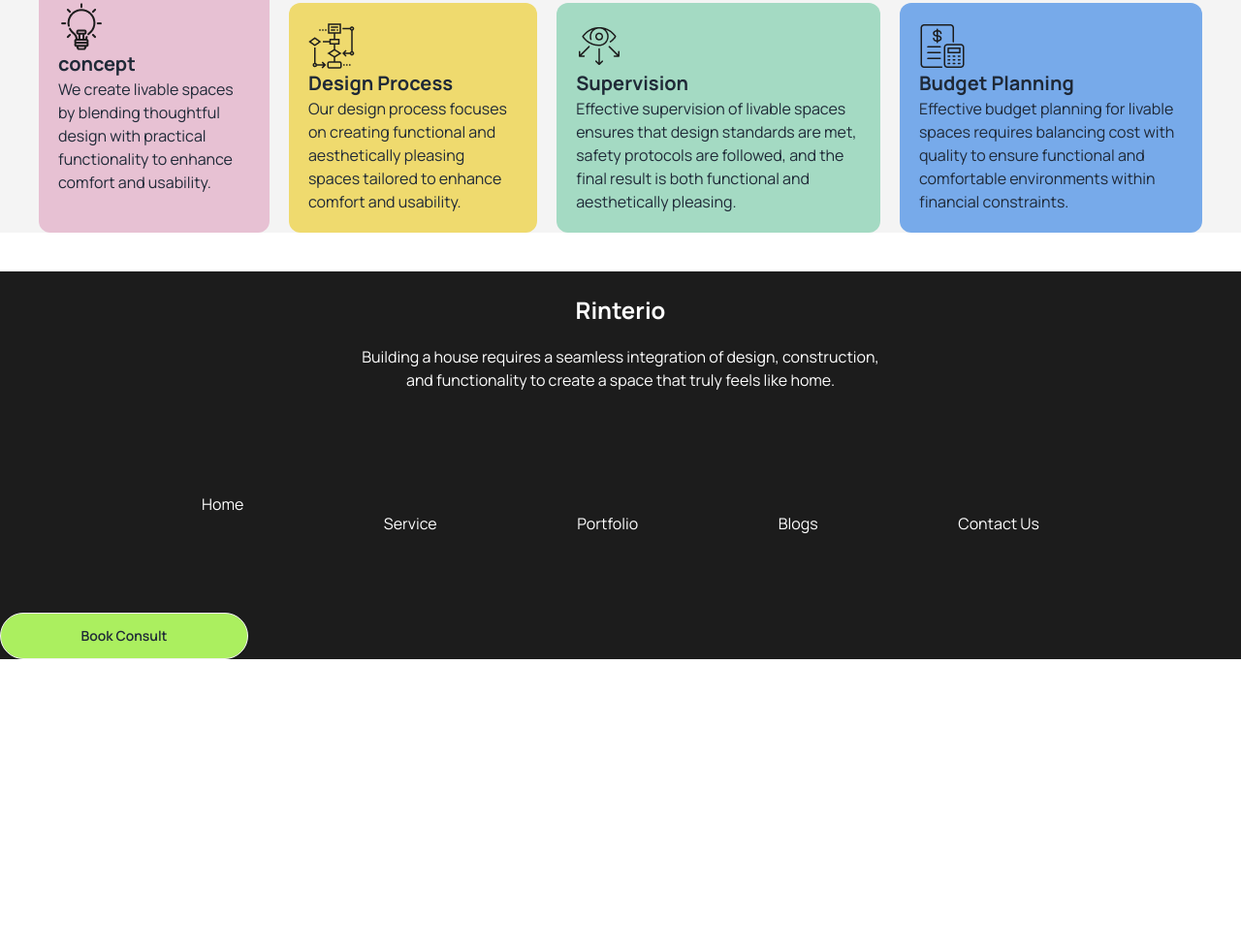
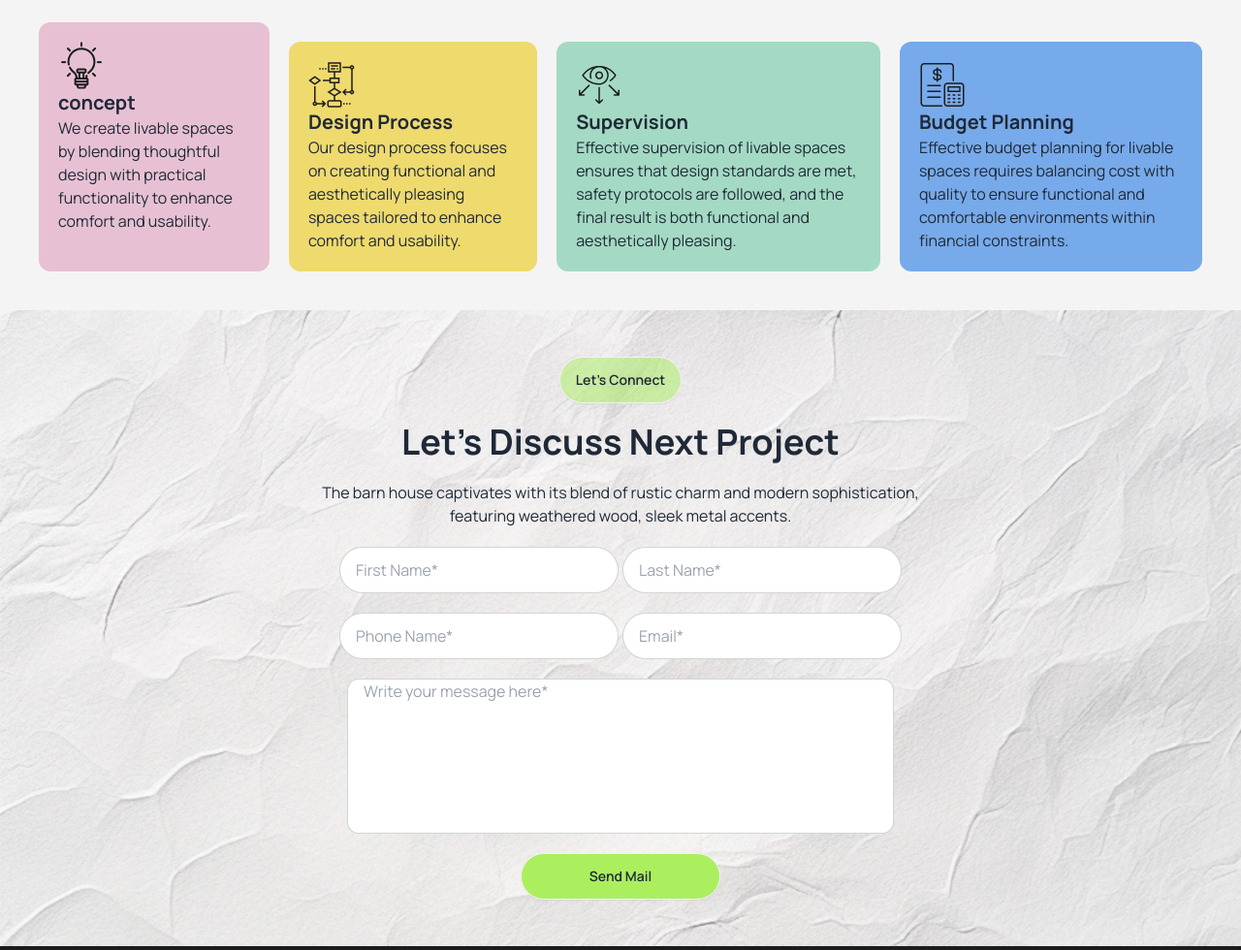
Before and after one commit to fahad2929/assignment-03, a plain HTML site: page index.html in a window 1280 px wide. Shown: the part 1577-2557 px from the top of the page at 97% size. Before the commit the page ends 2257 px from the top, so only its background shows below. Drawn offline with nearby package versions, Linux system fonts and the light colour scheme.

Commit message:
added main section

```diff
--- a/index.html
+++ b/index.html
@@ -67,7 +67,7 @@
               <li><a>Contact Us </a></li>
             </ul>
           </div>
-          <a class="text-2xl font-bold"><i class="fa-solid fa-arrow-right text-2xl font-bold"></i> Rinterio</a>
+          <a class="text-2xl font-bold"> Rinterio</a>
         </div>
         <div class="navbar-center hidden lg:flex">
           <ul class="menu menu-horizontal px-1">
@@ -127,7 +127,7 @@
            </div>
          </section>
          <!-- our Works Process Section -->
-          <section class="bg-primary-color max-w-screen-xl mx-auto px-10 lg:px-25 mb-10">
+          <section class="bg-primary-color max-w-screen-xl mx-auto px-10 p-10 lg:px-25">
             <!-- Text Content -->
             <div class="text-center space-y-5 mb-10">
               <button class="btn btn-wide bg-white rounded-full">How We Works</button>
@@ -160,27 +160,65 @@
           </section>
     </header>
     <!-- Main section -->
-    <main>
-
+    <main class="p-12 max-w-screen-xl mx-auto px-10 lg:px-25 bg-cover bg-center bg-no-repeat bg-[url('assets/bg.jpg')] flex items-center justify-center">
+      <!--btn section and text section -->
+      <div class="space-y-5">
+       <div class="flex justify-center">
+        <button class="btn bg-btn-second rounded-full">Let's Connect</button>
+       </div>
+       <div class="text-center space-y-5">
+        <h3 class="text-4xl font-bold">Let's Discuss Next Project</h3>
+        <p>The barn house captivates with its blend of rustic charm and modern sophistication, <br> featuring weathered wood, sleek metal accents.</p>
+       </div>
+       <!-- form section -->
+       <div class="md:flex justify-center space-x-1">
+        <div class="space-y-5">
+          <label class="input input-bordered flex items-center w-72 rounded-full">
+            <input type="text" class="grow" placeholder="First Name*"/>
+           </label>
+           <label class="input input-bordered flex items-center rounded-full w-72">
+            <input type="text" class="grow" placeholder="Phone Name*"/>
+          </label>
+        </div>
+        <div>
+          <div class="space-y-5">
+            <label class="input input-bordered flex items-center rounded-full mt-5 md:mt-0 w-72">
+              <input type="text" class="grow" placeholder="Last Name*"/>
+            </label>
+            <label class="input input-bordered flex items-center rounded-full w-72 ">
+              <input type="text" class="grow" placeholder="Email*" />
+            </label>
+          </div>
+        </div>
+       </div>
+       <div class="flex justify-center">
+        <label class="input input-bordered rounded-xl w-11/12 h-40">
+          <input type="text" class="grow" placeholder="Write your message here*"/>
+        </label>
+       </div>
+       <div class="flex justify-center">
+        <button class="btn bg-btn-primary w-1/3 rounded-full">Send Mail</button>
+       </div>
+      </div>
+      <div>
     </main>
     <!-- Footer section -->
-    <footer>
-        <div class="bg-footer-color text-white space-y-20">
+    <footer class="max-w-screen-2xl mx-auto">
+        <div class="bg-footer-color text-white space-y-10">
           <div class="text-center p-6 space-y-5">
             <h3 class="text-2xl font-bold">Rinterio</h3>
             <p>Building a house requires a seamless integration of design, construction, <br> and functionality to create a space that truly feels like home.</p>
           </div>
-          <ul class=" md:flex justify-between text-center space-y-5 px-52">
+          <ul class="text-center md:flex justify-between lg:px-60 space-y-5">
             <li>Home</li>
             <li>Service</li>
             <li>Portfolio</li>
             <li>Blogs</li>
             <li>Contact Us</li>
           </ul>
-          <div class="btn btn-wide bg-btn-primary place-items-center rounded-full">
-          <button>Book Consult</button>
-          </div>
-        </div>
+         <div class="flex justify-center">
+        <button class="btn bg-btn-primary rounded-full"> Book Consult</button>
+         </div>
     </footer>
 </body>
 </html>
```
